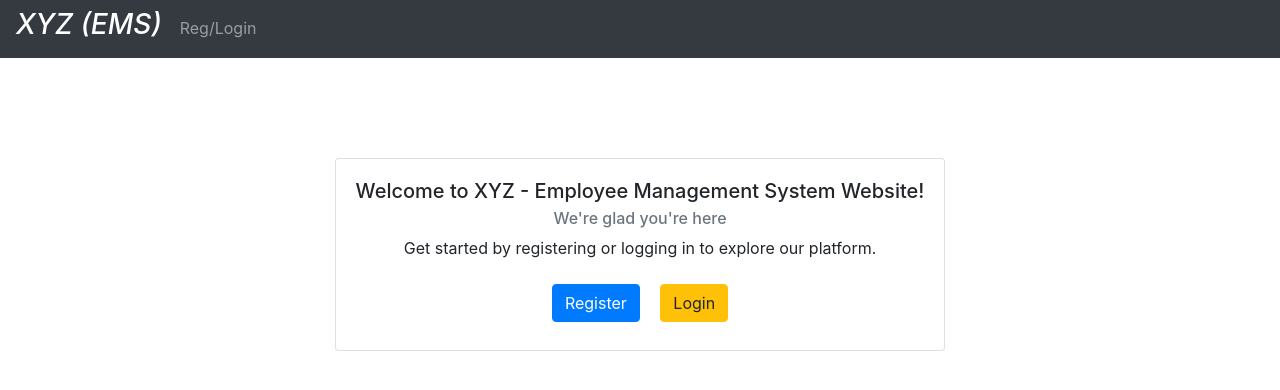
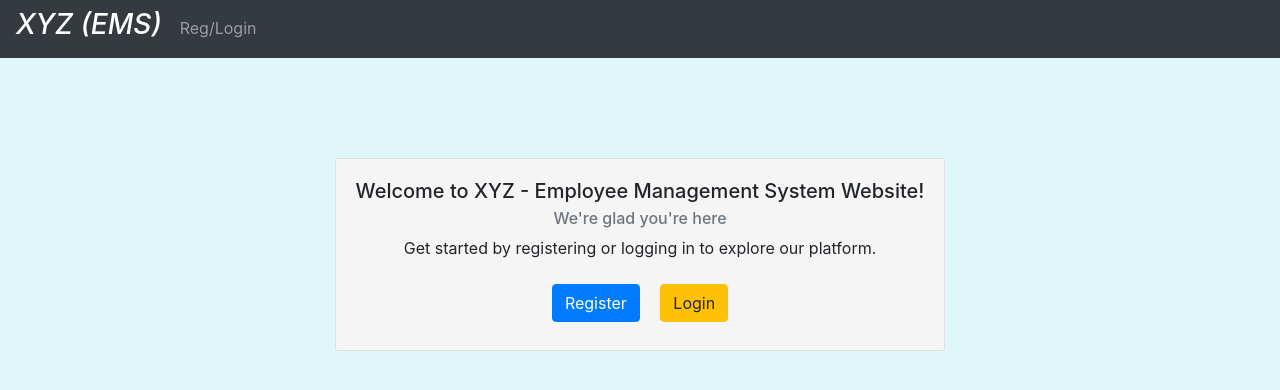
Before and after one commit to RageebRidwan/Employee-Management-System, a Django app: page / in a window 1280 px wide. Shown: the top 390 px of the page. Run offline with Django 5.2, Linux system fonts and the light colour scheme.

Commit message:
added req

```diff
--- a/templates/base.html
+++ b/templates/base.html
@@ -17,6 +17,11 @@
     />
 
     <title></title>
+    <style>
+      body {
+        background-color: #e0f7fa;
+      }
+    </style>
   </head>
   <body>
     <nav class="navbar navbar-expand-lg navbar-dark bg-dark">
--- a/templates/entry.html
+++ b/templates/entry.html
@@ -4,7 +4,7 @@
   style="margin-top: 100px"
 >
   <div class="card">
-    <div class="card-body text-center">
+    <div class="card-body text-center" style="background-color: #f5f5f5">
       <h5 class="card-title">
         Welcome to XYZ - Employee Management System Website!
       </h5>
```
Also changed, not shown: requirements.txt (added, +7 -0 lines), templates/home.html (+6 -5 lines), db.sqlite3.
